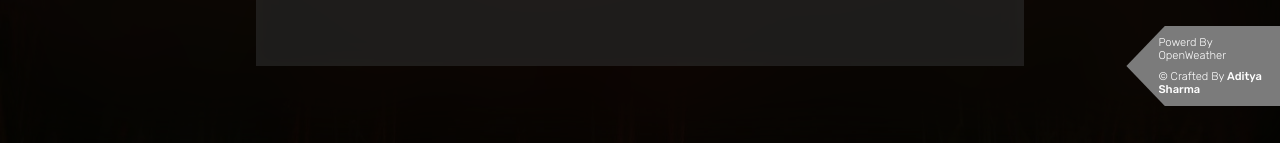
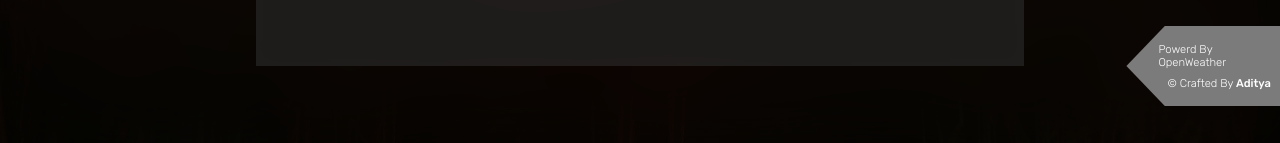
Before and after one commit to aditya1282/Weather-App, a plain HTML site: page index.html in a window 1280 px wide. Shown: the part 654-797 px from the top of the page. Drawn offline with nearby package versions, Linux system fonts and the light colour scheme.

Commit message:
Update index.html

```diff
--- a/index.html
+++ b/index.html
@@ -94,11 +94,11 @@
 
     <div class="footer">
         <h2 class="co">Powerd By OpenWeather</h2>
-        <h2 class="copy">&copy; Crafted By <span>Aditya sharma</span></h2>
+        <h2 class="copy">&copy; Crafted By <span>Aditya </span></h2>
     </div>
 
     <div class="mob-footer none">
-        <p class="p1">&copy; Crafted By <span>Aditya sharma</span></p>
+        <p class="p1">&copy; Crafted By <span>Aditya </span></p>
         <p class="p2">Powerd By OpenWeather</p>
     </div>
 
```
